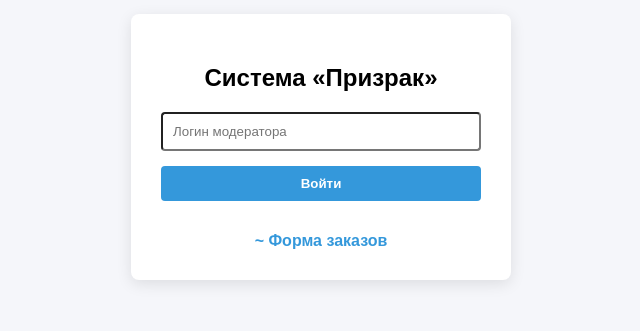
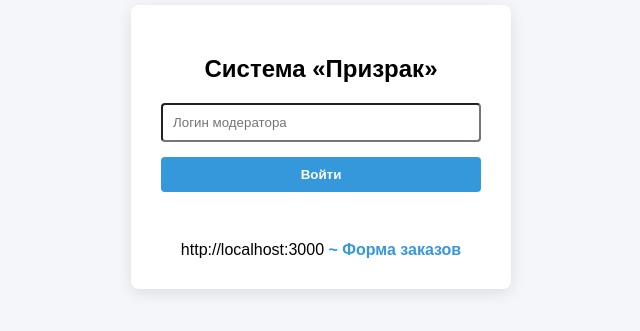
Before and after one commit to qroma29-code/prizrak, a website: page index.html in a window 1280 px wide. Shown: the part 253-584 px from the top of the page, without its empty margins (319-959 px from the left). Drawn offline with Linux system fonts and the light colour scheme.

Commit message:
Update index.html

```diff
--- a/index.html
+++ b/index.html
@@ -30,6 +30,8 @@
         <button onclick="checkLogin()">Войти</button>
         <p id="errorMsg" style="color: red; display: none;">Доступ запрещен.</p>
         <p id="statusMsg" class="message"></p>
+        <br>
+        http://localhost:3000
         <a href="/order" style="color: #3498db; text-decoration: none; font-weight: bold;">~ Форма заказов</a>
     </div>
 
```
